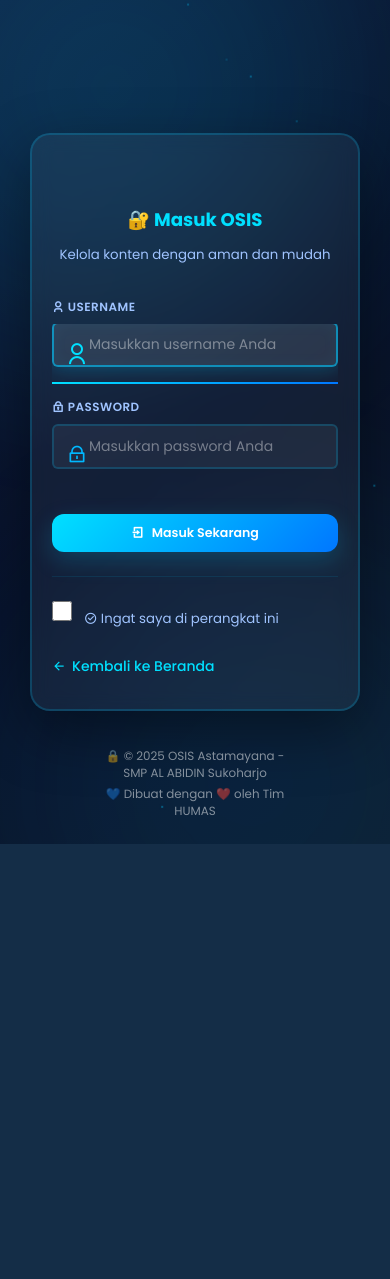
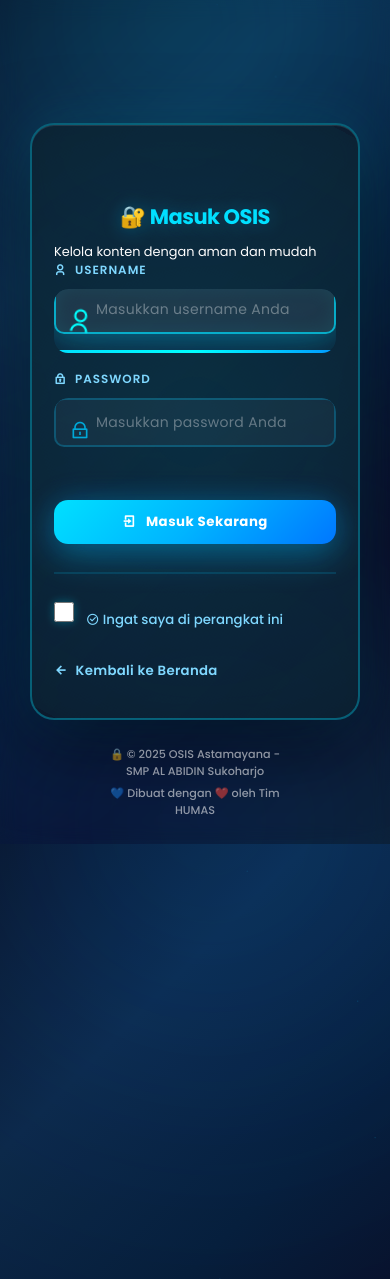
Before and after one commit to Mijal-Gamer/OSIS-ALBIKO, a PHP site: page /OSIS-ALBIKO/login.php in a window 390 px wide; the page is wider, and only the part inside the window is pictured. Before the commit the page ends 844 px from the top of that part, so only its background shows below. Run offline with PHP 8.4, Linux system fonts and the light colour scheme.

Commit message:
Upgrade UI: Add favicon to all pages & Enhance login.php with premium glassmorphism design, smooth animations, and improved interactivity

```diff
--- a/dashboard.php
+++ b/dashboard.php
@@ -19,6 +19,7 @@ if ($result) {
     <meta charset="UTF-8">
     <meta name="viewport" content="width=device-width, initial-scale=1.0">
     <title>Dashboard - OSIS Astamayana</title>
+    <link rel="icon" type="image/x-icon" href="favicon.ico">
     <link href="https://cdn.jsdelivr.net/npm/remixicon@3.5.0/fonts/remixicon.css" rel="stylesheet">
     <link rel="stylesheet" href="assets/css/style.css">
     <style>
--- a/diagnostic.php
+++ b/diagnostic.php
@@ -222,6 +222,7 @@ $diagnostics['overall_status'] = $all_critical_passed ? 'HEALTHY ✅' : 'HAS ISS
     <meta charset="UTF-8">
     <meta name="viewport" content="width=device-width, initial-scale=1.0">
     <title>OSIS Astamayana - Diagnostic</title>
+    <link rel="icon" type="image/x-icon" href="favicon.ico">
     <link href="https://cdn.jsdelivr.net/npm/remixicon@3.5.0/fonts/remixicon.css" rel="stylesheet">
     <link rel="stylesheet" href="assets/css/style.css">
     <style>
--- a/feedback-test.php
+++ b/feedback-test.php
@@ -2,6 +2,7 @@
 <html>
 <head>
     <title>Feedback Test</title>
+    <link rel="icon" type="image/x-icon" href="favicon.ico">
     <link href="https://cdn.jsdelivr.net/npm/remixicon@3.5.0/fonts/remixicon.css" rel="stylesheet">
     <link rel="stylesheet" href="assets/css/style.css">
 </head>
--- a/feedback.php
+++ b/feedback.php
@@ -8,6 +8,7 @@ require 'auth-check.php';
     <meta charset="UTF-8">
     <meta name="viewport" content="width=device-width, initial-scale=1.0">
     <title>Feedback - OSIS Astamayana</title>
+    <link rel="icon" type="image/x-icon" href="favicon.ico">
     <link href="https://cdn.jsdelivr.net/npm/remixicon@3.5.0/fonts/remixicon.css" rel="stylesheet">
     <link rel="stylesheet" href="assets/css/style.css">
     <style>
--- a/init-struktur.php
+++ b/init-struktur.php
@@ -117,6 +117,7 @@ echo "<a href='edit-konten.php' style='padding: 10px 20px; background: #00e0ff;
 <head>
     <meta charset="UTF-8">
     <title>Setup Struktur Organisasi</title>
+    <link rel="icon" type="image/x-icon" href="favicon.ico">
     <link rel="stylesheet" href="assets/css/style.css">
     <style>
         body {
--- a/login.php
+++ b/login.php
@@ -77,7 +77,7 @@ if ($_SERVER['REQUEST_METHOD'] === 'POST') {
 <link href="https://cdn.jsdelivr.net/npm/remixicon@3.5.0/fonts/remixicon.css" rel="stylesheet">
 <link rel="stylesheet" href="assets/css/style.css">
 <style>
-@import url('https://fonts.googleapis.com/css2?family=Poppins:wght@300;400;500;600;700&display=swap');
+@import url('https://fonts.googleapis.com/css2?family=Poppins:wght@300;400;500;600;700;800&display=swap');
 
 * {
     margin: 0;
@@ -87,7 +87,7 @@ if ($_SERVER['REQUEST_METHOD'] === 'POST') {
 }
 
 body {
-    background: linear-gradient(135deg, #0f1f3f 0%, #08122a 50%, #0d1b2a 100%);
+    background: linear-gradient(135deg, #0a1428 0%, #0d2847 25%, #071e3a 50%, #0a0e27 75%, #0d1b2a 100%);
     color: white;
     min-height: 100vh;
     overflow: hidden;
@@ -95,6 +95,7 @@ body {
     display: flex;
     align-items: center;
     justify-content: center;
+    backdrop-filter: blur(10px);
 }
 
 .bg-blur {
@@ -104,32 +105,34 @@ body {
     border-radius: 50%;
     pointer-events: none;
     z-index: 0;
-    filter: blur(80px);
-    opacity: 0.6;
+    filter: blur(100px);
+    opacity: 0.7;
 }
 
 .blur-1 {
-    background: radial-gradient(circle, rgba(0, 200, 255, 0.3), transparent);
+    background: radial-gradient(circle, rgba(0, 224, 255, 0.35), rgba(0, 150, 255, 0.1), transparent);
     top: -200px;
     left: -200px;
-    animation: float1 8s ease-in-out infinite;
+    animation: float1 12s ease-in-out infinite;
+    box-shadow: 0 0 100px rgba(0, 200, 255, 0.3);
 }
 
 .blur-2 {
-    background: radial-gradient(circle, rgba(0, 150, 255, 0.2), transparent);
+    background: radial-gradient(circle, rgba(0, 150, 255, 0.25), rgba(0, 100, 255, 0.1), transparent);
     bottom: -200px;
     right: -200px;
-    animation: float2 10s ease-in-out infinite;
+    animation: float2 15s ease-in-out infinite;
+    box-shadow: 0 0 100px rgba(0, 150, 255, 0.2);
 }
 
 @keyframes float1 {
-    0%, 100% { transform: translate(0, 0); }
-    50% { transform: translate(50px, -50px); }
+    0%, 100% { transform: translate(0, 0) scale(1); }
+    50% { transform: translate(80px, -80px) scale(1.1); }
 }
 
 @keyframes float2 {
-    0%, 100% { transform: translate(0, 0); }
-    50% { transform: translate(-50px, 50px); }
+    0%, 100% { transform: translate(0, 0) scale(1); }
+    50% { transform: translate(-80px, 80px) scale(1.1); }
 }
 
 .particles {
@@ -146,23 +149,26 @@ body {
     position: absolute;
     width: 2px;
     height: 2px;
-    background: rgba(0, 200, 255, 0.5);
+    background: rgba(0, 200, 255, 0.7);
     border-radius: 50%;
-    animation: float-up 8s ease-in infinite;
-    box-shadow: 0 0 6px rgba(0, 200, 255, 0.4);
+    animation: float-up 10s ease-in infinite;
+    box-shadow: 0 0 10px rgba(0, 200, 255, 0.6);
 }
 
 @keyframes float-up {
     0% {
         opacity: 0;
-        transform: translateY(100vh) translateX(0);
+        transform: translateY(100vh) translateX(0) scale(0.5);
     }
-    50% {
+    10% {
+        opacity: 1;
+    }
+    90% {
         opacity: 1;
     }
     100% {
         opacity: 0;
-        transform: translateY(-100vh) translateX(100px);
+        transform: translateY(-100vh) translateX(150px) scale(0);
     }
 }
 
@@ -175,29 +181,62 @@ body {
 }
 
 .login-box {
-    background: rgba(255, 255, 255, 0.05);
-    border: 2px solid rgba(0, 200, 255, 0.2);
-    border-radius: 20px;
-    padding: 50px;
-    backdrop-filter: blur(10px);
-    box-shadow: 0 20px 60px rgba(0, 0, 0, 0.4);
-    animation: slideUp 0.8s ease-out;
+    background: rgba(13, 27, 42, 0.85);
+    border: 2px solid rgba(0, 224, 255, 0.35);
+    border-radius: 24px;
+    padding: 60px;
+    backdrop-filter: blur(20px);
+    box-shadow: 0 25px 80px rgba(0, 0, 0, 0.5),
+                0 0 50px rgba(0, 200, 255, 0.15),
+                inset 0 1px 0 rgba(255, 255, 255, 0.1);
+    animation: slideUp 1s cubic-bezier(0.34, 1.56, 0.64, 1);
+    position: relative;
+    overflow: hidden;
+}
+
+.login-box::before {
+    content: '';
+    position: absolute;
+    top: -50%;
+    left: -50%;
+    width: 200%;
+    height: 200%;
+    background: radial-gradient(circle, rgba(0, 224, 255, 0.1), transparent 70%);
+    animation: rotate 20s linear infinite;
+    z-index: 0;
+    pointer-events: none;
+}
+
+@keyframes rotate {
+    0% { transform: rotate(0deg); }
+    100% { transform: rotate(360deg); }
+}
+
+.login-box > * {
+    position: relative;
+    z-index: 1;
 }
 
 @keyframes slideUp {
     from {
         opacity: 0;
-        transform: translateY(50px);
+        transform: translateY(80px) scale(0.95);
     }
     to {
         opacity: 1;
-        transform: translateY(0);
+        transform: translateY(0) scale(1);
     }
 }
 
 .login-box h2 {
     color: #00e0ff;
-    font-size: 2em;
+    font-size: 2.2em;
+    margin-bottom: 8px;
+    text-align: center;
+    font-weight: 700;
+    text-shadow: 0 0 20px rgba(0, 200, 255, 0.3);
+    letter-spacing: -0.5px;
+}
     margin-bottom: 10px;
     text-align: center;
     font-weight: 700;
@@ -205,40 +244,45 @@ body {
 
 .login-box .subtitle {
     text-align: center;
-    color: #a0c4ff;
-    margin-bottom: 35px;
-    font-size: 0.95em;
-    animation: fadeIn 0.8s ease 0.3s both;
+    color: #7fd8ff;
+    margin-bottom: 40px;
+    font-size: 1em;
+    animation: fadeIn 1s ease 0.4s both;
+    letter-spacing: 0.3px;
+    font-weight: 500;
 }
 
 .form-group {
-    margin-bottom: 22px;
-    animation: slideInForm 0.6s ease forwards;
+    margin-bottom: 26px;
+    animation: slideInForm 0.8s cubic-bezier(0.34, 1.56, 0.64, 1) forwards;
     opacity: 0;
 }
 
-.form-group:nth-child(1) { animation-delay: 0.4s; }
-.form-group:nth-child(2) { animation-delay: 0.5s; }
+.form-group:nth-child(1) { animation-delay: 0.5s; }
+.form-group:nth-child(2) { animation-delay: 0.65s; }
 
 @keyframes slideInForm {
     from {
         opacity: 0;
-        transform: translateX(-20px);
+        transform: translateX(-30px) translateY(10px);
     }
     to {
         opacity: 1;
-        transform: translateX(0);
+        transform: translateX(0) translateY(0);
     }
 }
 
 .form-group label {
     display: block;
-    margin-bottom: 8px;
-    color: #a0c4ff;
+    margin-bottom: 10px;
+    color: #7fd8ff;
     font-weight: 600;
     font-size: 0.95em;
     text-transform: uppercase;
-    letter-spacing: 0.5px;
+    letter-spacing: 1px;
+    display: flex;
+    align-items: center;
+    gap: 8px;
 }
 
 .input-wrapper {
@@ -246,6 +290,7 @@ body {
     display: flex;
     align-items: center;
     overflow: hidden;
+    border-radius: 14px;
 }
 
 .input-wrapper::before {
@@ -254,9 +299,9 @@ body {
     left: 0;
     bottom: 0;
     width: 0;
-    height: 2px;
-    background: linear-gradient(90deg, #00e0ff, #0077ff);
-    transition: width 0.3s ease;
+    height: 3px;
+    background: linear-gradient(90deg, #00e0ff, #00ffff, #0099ff);
+    transition: width 0.4s cubic-bezier(0.34, 1.56, 0.64, 1);
     z-index: 2;
 }
 
@@ -266,58 +311,63 @@ body {
 
 .input-wrapper i {
     position: absolute;
-    left: 15px;
-    color: #00b8ff;
+    left: 16px;
+    color: #00a8d8;
     font-size: 20px;
     z-index: 1;
-    transition: all 0.3s ease;
+    transition: all 0.4s cubic-bezier(0.34, 1.56, 0.64, 1);
 }
 
 .input-wrapper:focus-within i {
-    color: #00e0ff;
-    transform: scale(1.2);
+    color: #00ffff;
+    transform: scale(1.3) rotate(8deg);
 }
 
 .login-box input {
     width: 100%;
-    padding: 14px 14px 14px 50px;
-    border: 2px solid rgba(0, 200, 255, 0.2);
-    border-radius: 12px;
-    background: rgba(255, 255, 255, 0.05);
+    padding: 16px 16px 16px 55px;
+    border: 2px solid rgba(0, 200, 255, 0.25);
+    border-radius: 14px;
+    background: rgba(255, 255, 255, 0.04);
     color: #fff;
     font-size: 0.95em;
-    transition: all 0.3s ease;
+    transition: all 0.4s cubic-bezier(0.34, 1.56, 0.64, 1);
     outline: none;
-    backdrop-filter: blur(10px);
+    backdrop-filter: blur(15px);
+    letter-spacing: 0.3px;
 }
 
 .login-box input::placeholder {
-    color: rgba(255, 255, 255, 0.4);
+    color: rgba(255, 255, 255, 0.35);
 }
 
 .login-box input:focus {
-    border-color: rgba(0, 200, 255, 0.6);
-    background: rgba(255, 255, 255, 0.1);
-    box-shadow: 0 0 20px rgba(0, 200, 255, 0.3), inset 0 0 15px rgba(0, 200, 255, 0.05);
-    transform: translateY(-2px);
+    border-color: rgba(0, 224, 255, 0.7);
+    background: rgba(255, 255, 255, 0.08);
+    box-shadow: 0 0 30px rgba(0, 224, 255, 0.35),
+                inset 0 0 20px rgba(0, 224, 255, 0.08),
+                0 0 60px rgba(0, 150, 255, 0.2);
+    transform: translateY(-4px);
 }
 
 .login-box button {
     width: 100%;
-    padding: 14px;
-    margin-top: 30px;
+    padding: 16px;
+    margin-top: 35px;
     border: none;
-    border-radius: 12px;
-    background: linear-gradient(135deg, #00e0ff, #0077ff);
+    border-radius: 14px;
+    background: linear-gradient(135deg, #00e0ff 0%, #00b4ff 50%, #0077ff 100%);
     color: white;
-    font-weight: 600;
-    font-size: 1em;
+    font-weight: 700;
+    font-size: 1.05em;
     cursor: pointer;
-    transition: all 0.3s ease;
-    box-shadow: 0 8px 25px rgba(0, 200, 255, 0.2);
+    transition: all 0.4s cubic-bezier(0.34, 1.56, 0.64, 1);
+    box-shadow: 0 12px 35px rgba(0, 200, 255, 0.3),
+                0 0 30px rgba(0, 150, 255, 0.2);
     position: relative;
     overflow: hidden;
-    animation: slideInForm 0.6s ease 0.6s both;
+    animation: slideInForm 0.8s cubic-bezier(0.34, 1.56, 0.64, 1) 0.8s both;
+    letter-spacing: 0.5px;
 }
 
 .login-box button::before {
@@ -328,77 +378,82 @@ body {
     width: 0;
     height: 0;
     border-radius: 50%;
-    background: rgba(255, 255, 255, 0.3);
+    background: rgba(255, 255, 255, 0.4);
     transform: translate(-50%, -50%);
-    transition: width 0.6s ease, height 0.6s ease;
+    transition: width 0.7s cubic-bezier(0.34, 1.56, 0.64, 1),
+                height 0.7s cubic-bezier(0.34, 1.56, 0.64, 1);
 }
 
 .login-box button:hover {
-    transform: translateY(-3px);
-    box-shadow: 0 15px 40px rgba(0, 200, 255, 0.4);
-    background: linear-gradient(135deg, #00ffff, #0099ff);
+    transform: translateY(-5px) scale(1.02);
+    box-shadow: 0 18px 50px rgba(0, 224, 255, 0.5),
+                0 0 50px rgba(0, 150, 255, 0.3),
+                inset 0 0 30px rgba(255, 255, 255, 0.1);
+    background: linear-gradient(135deg, #00ffff 0%, #00d0ff 50%, #0088ff 100%);
 }
 
 .login-box button:hover::before {
-    width: 300px;
-    height: 300px;
+    width: 400px;
+    height: 400px;
 }
 
 .login-box button:active {
-    transform: translateY(-1px);
+    transform: translateY(-2px) scale(0.98);
 }
 
 .button-icon {
-    margin-right: 8px;
+    margin-right: 10px;
     display: inline-block;
-    transition: transform 0.3s ease;
+    transition: transform 0.4s cubic-bezier(0.34, 1.56, 0.64, 1);
 }
 
 .login-box button:hover .button-icon {
-    transform: translateX(3px);
+    transform: translateX(5px) scale(1.15);
 }
 
 .error-message {
-    margin-top: 15px;
-    padding: 14px 16px;
-    background: rgba(255, 59, 59, 0.12);
-    border-left: 4px solid #ff6b6b;
-    border-radius: 8px;
+    margin-top: 18px;
+    padding: 16px 18px;
+    background: rgba(255, 59, 59, 0.15);
+    border-left: 5px solid #ff4757;
+    border-radius: 10px;
     color: #ffb3b3;
-    font-weight: 500;
-    font-size: 0.9em;
+    font-weight: 600;
+    font-size: 0.92em;
     text-align: left;
-    animation: slideDown 0.3s ease, pulse 2s ease-in-out infinite;
+    animation: slideDown 0.4s cubic-bezier(0.34, 1.56, 0.64, 1), pulse 2.5s ease-in-out infinite;
     display: none;
     backdrop-filter: blur(10px);
+    box-shadow: 0 0 20px rgba(255, 71, 87, 0.2);
 }
 
 @keyframes pulse {
     0%, 100% { opacity: 1; }
-    50% { opacity: 0.8; }
+    50% { opacity: 0.85; }
 }
 
 .error-message::before {
     content: '⚠️ ';
-    margin-right: 8px;
+    margin-right: 10px;
 }
 
 .remember-section {
-    margin-top: 24px;
-    padding-top: 24px;
-    border-top: 1px solid rgba(0, 200, 255, 0.1);
-    animation: slideInForm 0.6s ease 0.7s both;
+    margin-top: 28px;
+    padding-top: 28px;
+    border-top: 2px solid rgba(0, 200, 255, 0.15);
+    animation: slideInForm 0.8s cubic-bezier(0.34, 1.56, 0.64, 1) 0.8s both;
 }
 
 .remember-checkbox {
     display: flex;
     align-items: center;
     gap: 12px;
-    color: #a0c4ff;
+    color: #7fd8ff;
     font-size: 0.95em;
     cursor: pointer;
     user-select: none;
-    transition: all 0.3s ease;
+    transition: all 0.3s cubic-bezier(0.34, 1.56, 0.64, 1);
+    font-weight: 500;
 }
 
 .remember-checkbox input {
@@ -406,22 +461,24 @@ body {
     height: 20px;
     cursor: pointer;
     accent-color: #00e0ff;
-    transition: all 0.3s ease;
+    transition: all 0.3s cubic-bezier(0.34, 1.56, 0.64, 1);
+    filter: drop-shadow(0 0 5px rgba(0, 224, 255, 0.3));
 }
 
 .remember-checkbox input:checked {
-    box-shadow: 0 0 10px rgba(0, 224, 255, 0.5);
+    box-shadow: 0 0 15px rgba(0, 224, 255, 0.6);
+    transform: scale(1.1);
 }
 
 .remember-checkbox:hover {
-    color: #00e0ff;
-    transform: translateX(4px);
+    color: #00ffff;
+    transform: translateX(6px);
 }
 
 @keyframes slideDown {
     from {
         opacity: 0;
-        transform: translateY(-10px);
+        transform: translateY(-15px);
     }
     to {
         opacity: 1;
@@ -441,14 +498,16 @@ body {
 .back-link {
     display: inline-block;
     text-align: center;
-    margin-top: 20px;
-    color: #00e0ff;
+    margin-top: 24px;
+    color: #7fd8ff;
     text-decoration: none;
-    font-weight: 500;
-    transition: all 0.3s ease;
-    animation: slideInForm 0.6s ease 0.8s both;
+    font-weight: 600;
+    transition: all 0.4s cubic-bezier(0.34, 1.56, 0.64, 1);
+    animation: slideInForm 0.8s cubic-bezier(0.34, 1.56, 0.64, 1) 0.9s both;
     position: relative;
-    padding-bottom: 2px;
+    padding-bottom: 3px;
+    font-size: 0.95em;
+    letter-spacing: 0.3px;
 }
 
 .back-link::after {
@@ -458,8 +517,8 @@ body {
     left: 0;
     width: 0;
     height: 2px;
-    background: linear-gradient(90deg, #00e0ff, #0077ff);
-    transition: width 0.3s ease;
+    background: linear-gradient(90deg, #00e0ff, #00ffff, #0099ff);
+    transition: width 0.4s cubic-bezier(0.34, 1.56, 0.64, 1);
 }
 
 .back-link:hover::after {
@@ -468,16 +527,18 @@ body {
 
 .back-link:hover {
     color: #00ffff;
-    transform: translateX(-3px);
+    transform: translateX(-5px);
+    text-shadow: 0 0 15px rgba(0, 224, 255, 0.4);
 }
 
 .back-link i {
-    margin-right: 6px;
-    transition: transform 0.3s ease;
+    margin-right: 8px;
+    transition: transform 0.4s cubic-bezier(0.34, 1.56, 0.64, 1);
+    display: inline-block;
 }
 
 .back-link:hover i {
-    transform: translateX(-3px);
+    transform: translateX(-5px);
 }
 
 .login-footer {
@@ -486,33 +547,35 @@ body {
     left: 50%;
     transform: translateX(-50%);
     text-align: center;
-    color: rgba(255, 255, 255, 0.5);
+    color: rgba(255, 255, 255, 0.55);
     font-size: 0.85em;
     z-index: 2;
 }
 
 .login-footer p {
-    margin: 4px 0;
-    transition: all 0.3s ease;
+    margin: 5px 0;
+    transition: all 0.4s cubic-bezier(0.34, 1.56, 0.64, 1);
+    font-weight: 500;
 }
 
 .login-footer p:hover {
-    color: rgba(0, 224, 255, 0.7);
+    color: rgba(0, 224, 255, 0.8);
+    text-shadow: 0 0 10px rgba(0, 224, 255, 0.3);
 }
 
 @media (max-width: 768px) {
     .login-box {
-        padding: 40px 30px;
+        padding: 45px 35px;
         max-width: 90%;
     }
 
     .login-box h2 {
-        font-size: 1.8em;
-        margin-bottom: 15px;
+        font-size: 1.9em;
+        margin-bottom: 12px;
     }
 
     .login-box p {
-        font-size: 0.95em;
+        font-size: 0.96em;
     }
 
     .form-group label {
@@ -520,13 +583,14 @@ body {
     }
 
     .login-box input {
-        padding: 12px 12px 12px 40px;
+        padding: 14px 14px 14px 48px;
         font-size: 1em;
     }
 
     .login-box button {
-        padding: 12px 20px;
-        font-size: 0.95em;
+        padding: 14px 20px;
+        font-size: 0.98em;
+        margin-top: 28px;
     }
 }
 
@@ -536,22 +600,22 @@ body {
     }
 
     .login-box {
-        padding: 30px 20px;
+        padding: 35px 22px;
         max-width: 100%;
     }
 
     .login-box h2 {
-        font-size: 1.3em;
-        margin-bottom: 12px;
+        font-size: 1.5em;
+        margin-bottom: 10px;
     }
 
     .login-box p {
-        font-size: 0.9em;
+        font-size: 0.92em;
         line-height: 1.5;
     }
 
     .form-group {
-        margin-bottom: 15px;
+        margin-bottom: 18px;
     }
 
     .form-group label {
@@ -559,19 +623,19 @@ body {
     }
 
     .login-box input {
-        padding: 10px 10px 10px 35px;
+        padding: 12px 12px 12px 40px;
         font-size: 14px;
-        border-radius: 6px;
+        border-radius: 10px;
     }
 
     .login-box button {
-        padding: 10px 15px;
-        font-size: 0.9em;
-        margin-top: 15px;
+        padding: 12px 15px;
+        font-size: 0.95em;
+        margin-top: 20px;
     }
 
     .login-footer {
-        font-size: 0.85em;
+        font-size: 0.8em;
     }
 
     .login-footer a {
@@ -582,10 +646,10 @@ body {
 /* Floating animation for lock icon */
 @keyframes float {
     0%, 100% {
-        transform: translateY(0px);
+        transform: translateY(0px) scale(1);
     }
     50% {
-        transform: translateY(-10px);
+        transform: translateY(-15px) scale(1.05);
     }
 }
 
@@ -593,12 +657,27 @@ body {
 @keyframes scaleIn {
     from {
         opacity: 0;
-        transform: scale(0.8);
+        transform: scale(0.5) rotate(-15deg);
     }
     to {
         opacity: 1;
-        transform: scale(1);
+        transform: scale(1) rotate(0deg);
     }
+}
+
+/* Loading state */
+.login-box button.loading {
+    pointer-events: none;
+    opacity: 0.8;
+}
+
+.login-box button.loading .button-icon {
+    animation: spin 0.8s linear infinite;
+}
+
+@keyframes spin {
+    0% { transform: rotate(0deg); }
+    100% { transform: rotate(360deg); }
 }
 </style>
 </head>
@@ -707,6 +786,7 @@ body {
 
         const username = usernameInput.value.trim();
         const password = passwordInput.value.trim();
+        const button = loginForm.querySelector('button');
 
         if (!username || !password) {
             showError('Username dan password wajib diisi!');
@@ -719,6 +799,12 @@ body {
         } else {
             localStorage.removeItem('osis_remembered_username');
         }
+
+        // Add loading state
+        button.classList.add('loading');
+        button.disabled = true;
+        const originalText = button.innerHTML;
+        button.innerHTML = '<i class="ri-loader-4-line button-icon"></i>Memproses...';
 
         // Send login request via AJAX
         const formData = new FormData();
@@ -739,14 +825,32 @@ body {
                 // Save token to localStorage for cross-profile support
                 localStorage.setItem('osis_token', data.token);
                 localStorage.setItem('osis_username', username);
-                // Redirect to dashboard on success
-                window.location.href = data.redirect;
+
+                // Success animation
+                button.innerHTML = '<i class="ri-check-line button-icon"></i>Masuk Berhasil!';
+                button.style.background = 'linear-gradient(135deg, #2ecc71, #27ae60)';
+                button.style.boxShadow = '0 12px 35px rgba(46, 204, 113, 0.3)';
+
+                // Redirect after brief delay
+                setTimeout(() => {
+                    window.location.href = data.redirect;
+                }, 800);
             } else {
+                // Reset button
+                button.classList.remove('loading');
+                button.disabled = false;
+                button.innerHTML = originalText;
+
                 // Show error message and auto-hide after 10 seconds
                 showError(data.error);
             }
         })
         .catch(error => {
+            // Reset button
+            button.classList.remove('loading');
+            button.disabled = false;
+            button.innerHTML = originalText;
+
             showError('Terjadi kesalahan saat login!');
             console.error('Error:', error);
         });
@@ -754,13 +858,26 @@ body {
 
     // Function to show error message and auto-hide after 10 seconds
     function showError(message) {
-        errorMessage.textContent = '❌ ' + message;
+        errorMessage.textContent = message;
         errorMessage.style.display = 'block';
+        errorMessage.style.animation = 'none';
+
+        // Trigger reflow
+        void errorMessage.offsetWidth;
+
+        errorMessage.style.animation = 'slideDown 0.4s cubic-bezier(0.34, 1.56, 0.64, 1)';
 
         // Auto-hide after 10 seconds
         setTimeout(function() {
-            errorMessage.style.display = 'none';
-            errorMessage.textContent = '';
+            errorMessage.style.opacity = '0';
+            errorMessage.style.transform = 'translateY(-15px)';
+
+            setTimeout(() => {
+                errorMessage.style.display = 'none';
+                errorMessage.textContent = '';
+                errorMessage.style.opacity = '1';
+                errorMessage.style.transform = 'translateY(0)';
+            }, 300);
         }, 10000);
     }
 </script>
--- a/login2.php
+++ b/login2.php
@@ -66,6 +66,7 @@ if ($_SERVER['REQUEST_METHOD'] == 'POST') {
     <meta charset="UTF-8">
     <meta name="viewport" content="width=device-width, initial-scale=1.0">
     <title>Login - OSIS Astamayana</title>
+    <link rel="icon" type="image/x-icon" href="favicon.ico">
     <link href="https://cdn.jsdelivr.net/npm/remixicon@3.5.0/fonts/remixicon.css" rel="stylesheet">
     <link rel="stylesheet" href="assets/css/style.css">
     <style>
--- a/setup-galeri.php
+++ b/setup-galeri.php
@@ -28,6 +28,7 @@ mysqli_close($conn_auth);
 <!DOCTYPE html>
 <html>
 <head>
+    <link rel="icon" type="image/x-icon" href="favicon.ico">
     <meta charset="UTF-8">
     <title>Setup Galeri</title>
     <link rel="stylesheet" href="assets/css/style.css">
--- a/test-session.php
+++ b/test-session.php
@@ -10,6 +10,7 @@ $isLoggedIn = isset($_SESSION['login']) && $_SESSION['login'] === true;
     <meta charset="UTF-8">
     <meta name="viewport" content="width=device-width, initial-scale=1.0">
     <title>Session Variables Test</title>
+    <link rel="icon" type="image/x-icon" href="favicon.ico">
     <link href="https://cdn.jsdelivr.net/npm/remixicon@3.5.0/fonts/remixicon.css" rel="stylesheet">
     <link rel="stylesheet" href="assets/css/style.css">
     <style>
--- a/users.php
+++ b/users.php
@@ -13,6 +13,7 @@ $users = fetchAll($users_result);
     <meta charset="UTF-8">
     <meta name="viewport" content="width=device-width, initial-scale=1.0">
     <title>Manajemen Users - OSIS Astamayana</title>
+    <link rel="icon" type="image/x-icon" href="favicon.ico">
     <link href="https://cdn.jsdelivr.net/npm/remixicon@3.5.0/fonts/remixicon.css" rel="stylesheet">
     <link rel="stylesheet" href="assets/css/admin-style.css">
     <style>
```
Also changed, not shown: favicon.ico (added).
